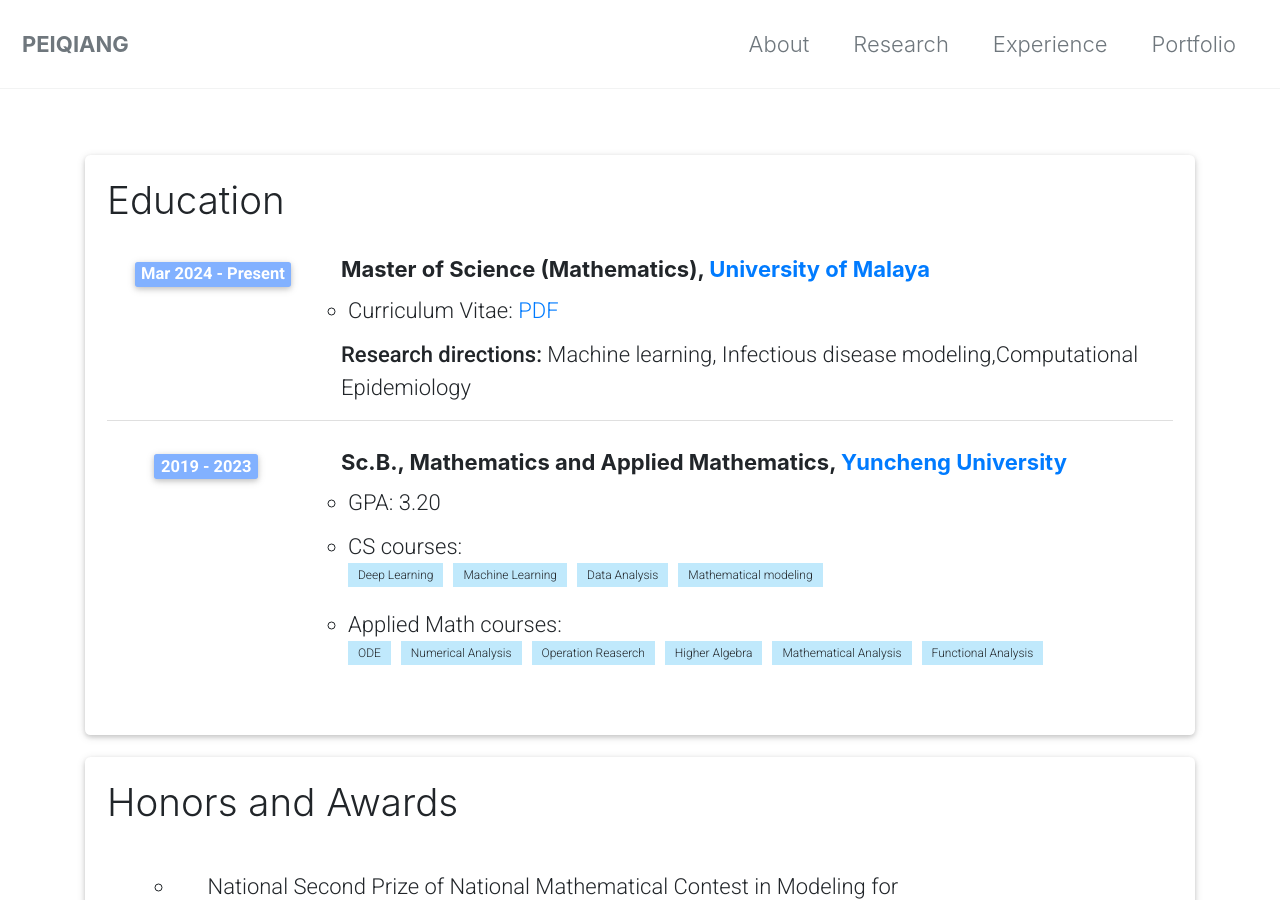
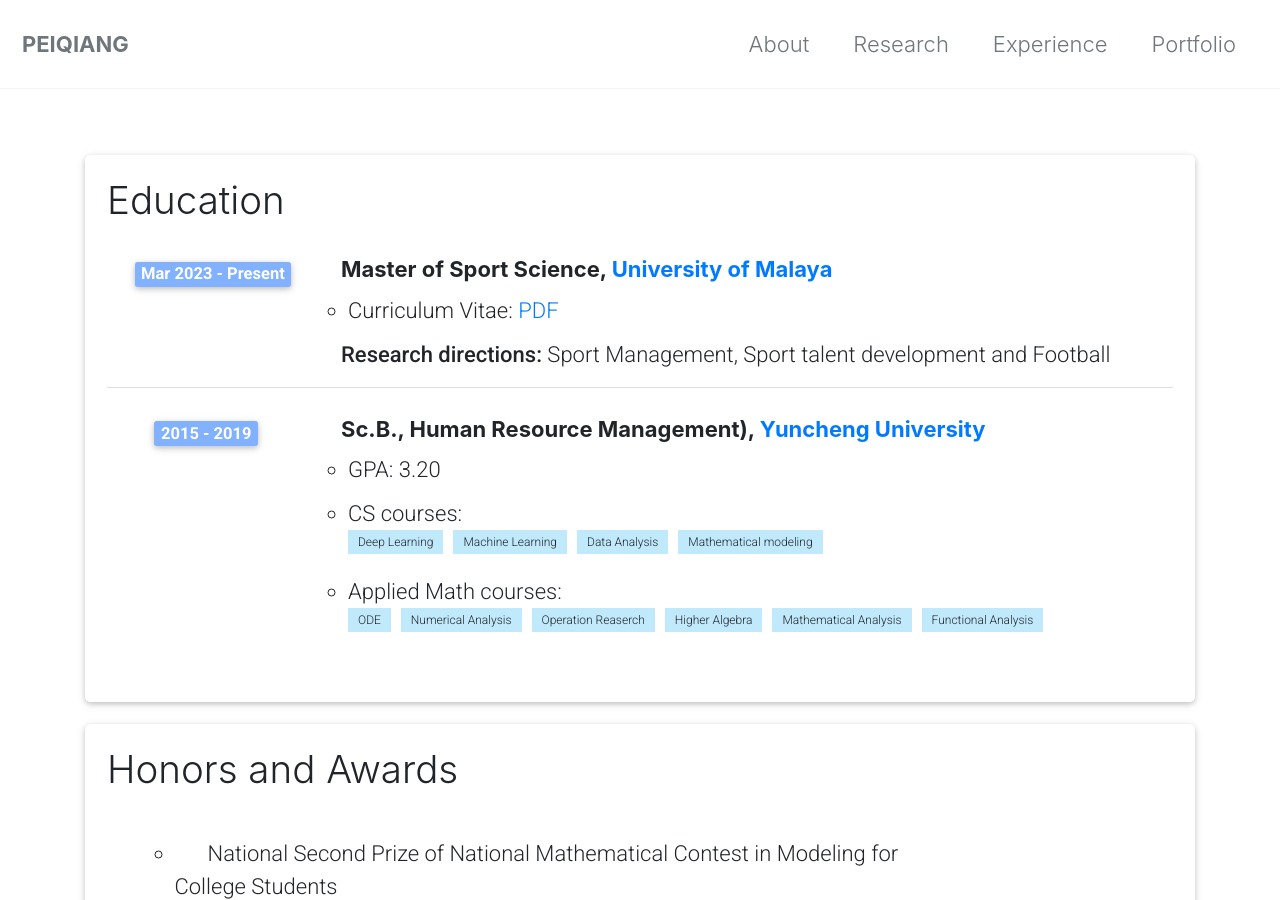
Before and after one commit to yinpeiqiang/y, a Jekyll site: the page built from _pages/experience.html, in a window 1280 px wide and 900 px high. Built offline with Jekyll 4.4.1, drawn with Linux system fonts in a browser that asks for light colours; cached includes are drawn as plain includes; a style sheet for code colours, icons or effects is not loaded.

Commit message:
Update experience.html

```diff
--- a/_pages/experience.html
+++ b/_pages/experience.html
@@ -52,11 +52,11 @@ permalink: /experience/
                         <div class="row">
                           <div class="col-md-2 text-center" style="width: 75px;">
                             <span class="badge font-weight-bold btn-light-blue align-middle" style="min-width: 75px;">
-                              Mar 2024 - Present
+                              Mar 2023 - Present
                             </span>
                           </div>
                           <div class="col-md-10 mt-2 mt-md-0">
-                            <h6 class="title font-weight-bold ml-1 ml-md-4">Master of Science (Mathematics), <a href="https://ism.um.edu.my/" target="_blank" rel="noopener noreferrer">University of Malaya</a></h6>
+                            <h6 class="title font-weight-bold ml-1 ml-md-4">Master of Sport Science, <a href="https://ism.um.edu.my/" target="_blank" rel="noopener noreferrer">University of Malaya</a></h6>
                             <ul class="items">
                               <li>
 
@@ -67,7 +67,7 @@ permalink: /experience/
 
 
                             <div class="skills ml-1 ml-md-4">
-                              <span class="item"><strong> Research directions:</strong> Machine learning, Infectious disease modeling,Computational Epidemiology</span>
+                              <span class="item"><strong> Research directions:</strong> Sport Management, Sport talent development and Football</span>
                             </div>
                           </div>
                         </div>
@@ -77,11 +77,11 @@ permalink: /experience/
                         <div class="row">
                             <div class="col-xs-2 cl-sm-2 col-md-2 text-center" style="width: 75px;">
                               <span class="badge font-weight-bold btn-light-blue align-middle" style="min-width: 75px;">
-                                2019 -  2023
+                                2015 -  2019
                               </span>
                             </div>
                           <div class="col-xs-10 cl-sm-10 col-md-10 mt-2 mt-md-0">
-                            <h6 class="title font-weight-bold ml-1 ml-md-4">Sc.B., Mathematics and Applied Mathematics, <a href="https://www.ycu.edu.cn/" target="_blank" rel="noopener noreferrer">Yuncheng University</a></h6>
+                            <h6 class="title font-weight-bold ml-1 ml-md-4">Sc.B., Human Resource Management), <a href="https://www.hhu.edu.cn/" target="_blank" rel="noopener noreferrer">Yuncheng University</a></h6>
                               <ul class="items">
                                   <li>
                                       <span class="item">GPA: 3.20</span>
```
